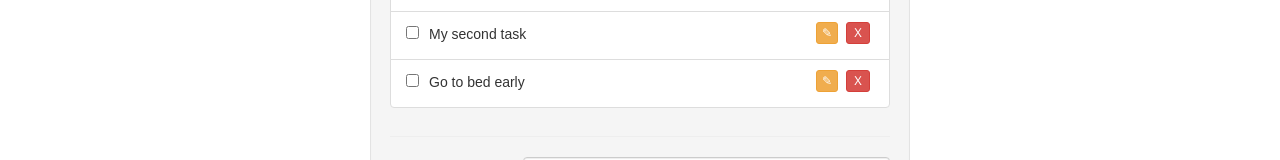
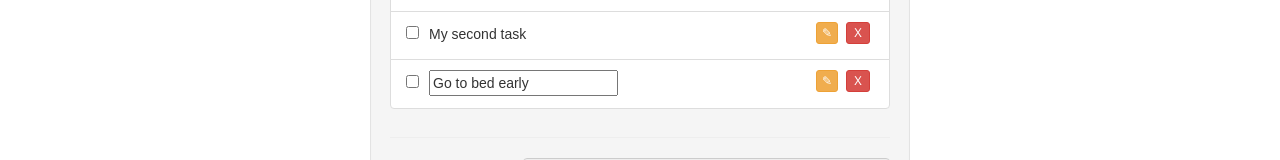
Before and after one commit to livike/ToDoApp, a React (Create React App) app: page / in a window 1280 px wide. Shown: the part 235-395 px from the top of the page. Built offline with nearby package versions, Linux system fonts and the light colour scheme.

Commit message:
Change to input field if editing

```diff
--- a/src/Task.js
+++ b/src/Task.js
@@ -1,5 +1,7 @@
 import React from 'react';
 import PropTypes from 'prop-types';
+
+import TaskName from './TaskName';
 
 const Task = props =>{
 
@@ -10,7 +12,9 @@ const Task = props =>{
               checked={props.isConfirmed}
               onChange= {props.handleConfirmation} />
     </label>
-      <span>{props.task}</span>
+      <TaskName isEditing={props.isEditing}>
+        {props.task}
+      </TaskName>
       <div className="pull-right" role="group">
         <button
           type="button"
--- /dev/null
+++ b/src/TaskName.js
@@ -0,0 +1,18 @@
+import React from 'react';
+import PropTypes from 'prop-types';
+
+
+const TaskName = props =>{
+  if (props.isEditing){
+    return (
+      <input type="text" value={props.children}/>
+    )}
+    return <span>{props.children}</span>
+
+}
+
+  TaskName.propTypes = {
+    isEditing: PropTypes.bool.isRequired,
+  }
+
+export default TaskName;
```
